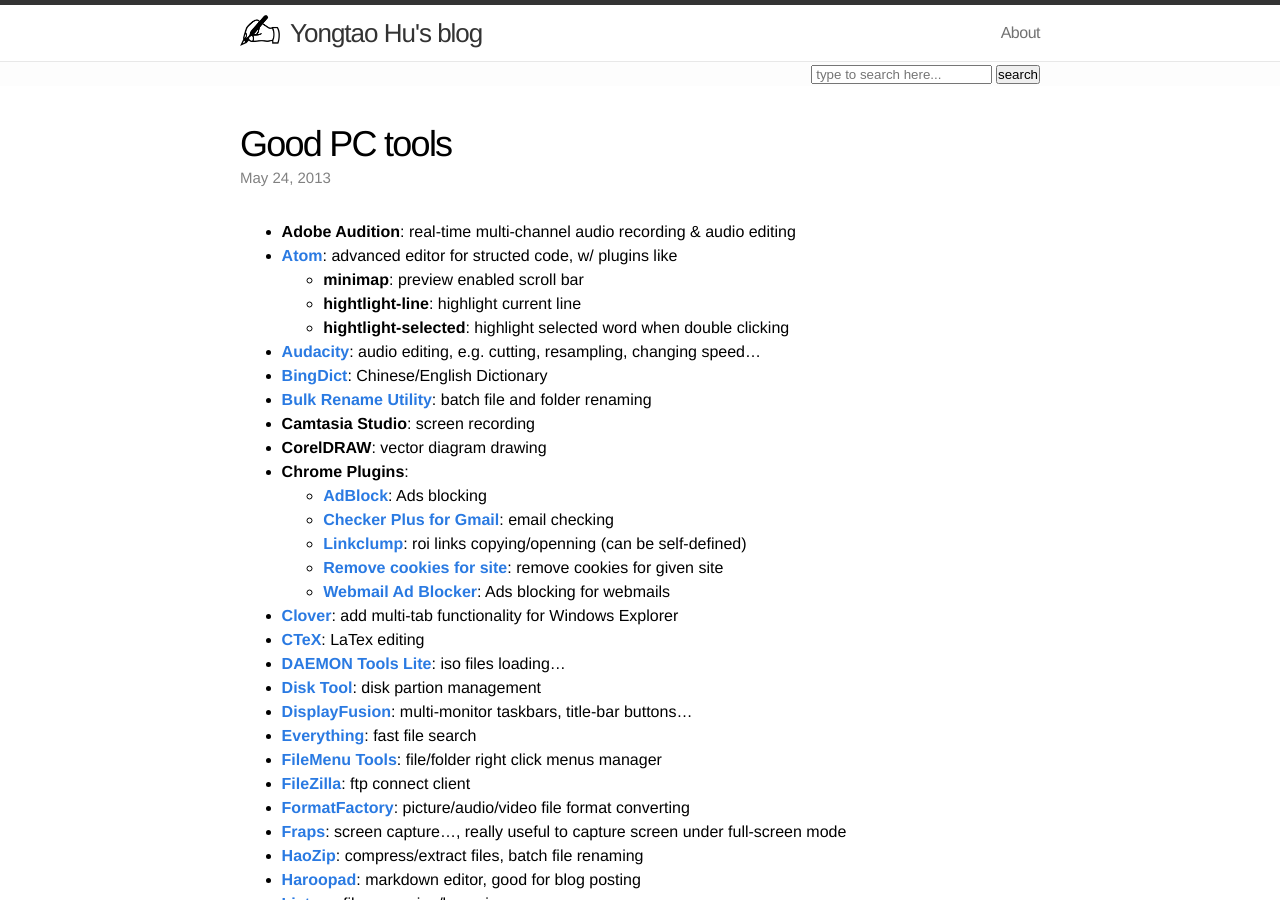
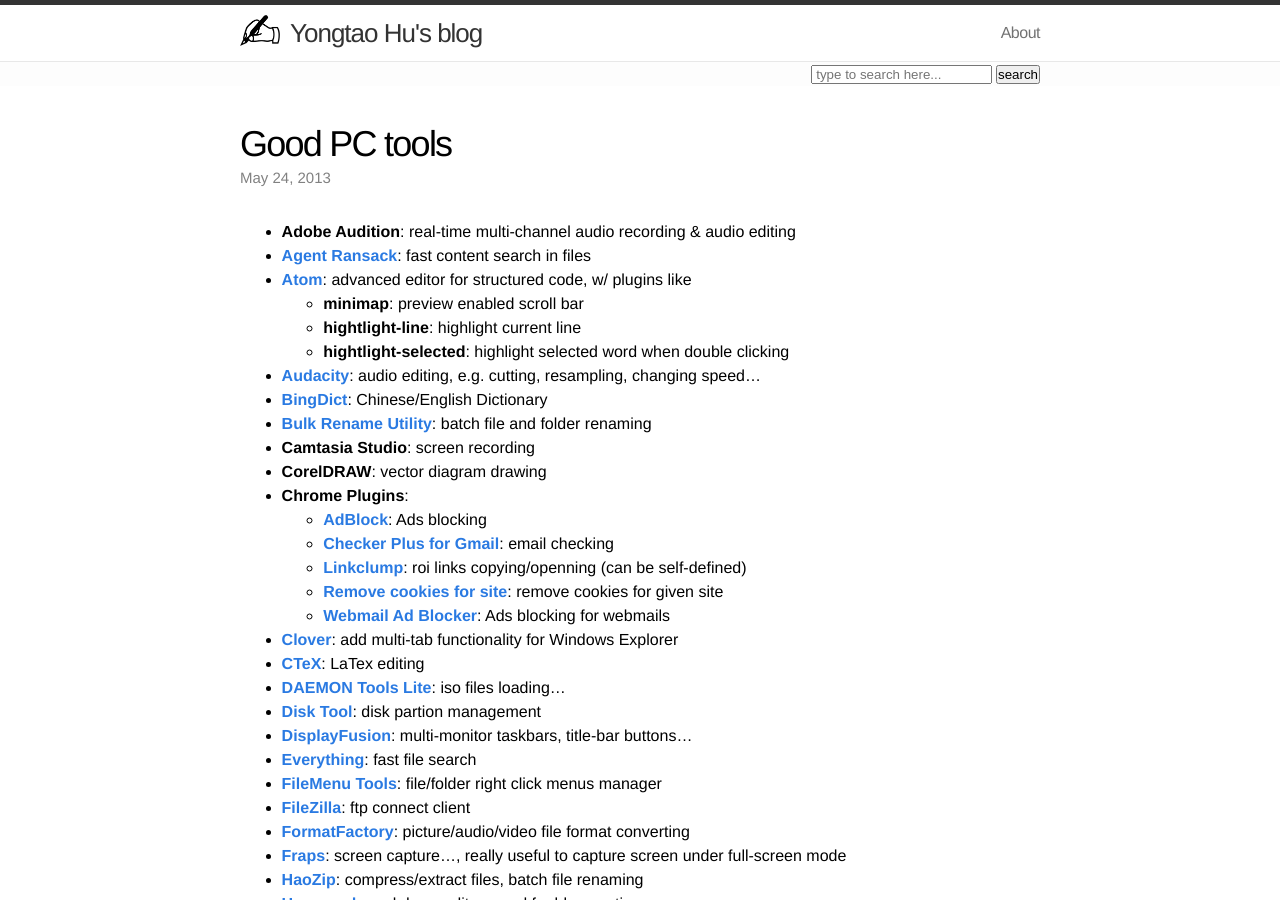
Before and after one commit to blog-ythu/blog-ythu.github.io, a Jekyll site: the page built from _posts/2013-05-24-good-PC-tools.md, in a window 1280 px wide and 900 px high. Built offline with Jekyll 4.4.1, drawn with Linux system fonts in a browser that asks for light colours; nearby versions of some CDN libraries; Markdown is read by kramdown in place of the engine named in the settings; comment, search, counter and statistics services are not loaded.

Commit message:
update post: Good PC tools

```diff
--- a/_posts/2013-05-24-good-PC-tools.md
+++ b/_posts/2013-05-24-good-PC-tools.md
@@ -8,7 +8,8 @@ mathjax: true
 ---
 
 - **Adobe Audition**: real-time multi-channel audio recording & audio editing
-- [**Atom**](https://atom.io/): advanced editor for structed code, w/ plugins like
+- [**Agent Ransack**](http://www.mythicsoft.com/agentransack/download): fast content search in files
+- [**Atom**](https://atom.io/): advanced editor for structured code, w/ plugins like
 	- **minimap**: preview enabled scroll bar
 	- **hightlight-line**: highlight current line
 	- **hightlight-selected**: highlight selected word when double clicking
```
